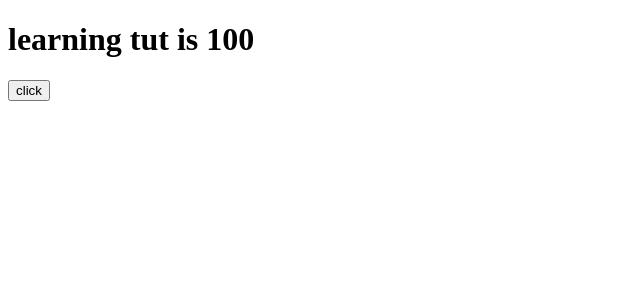
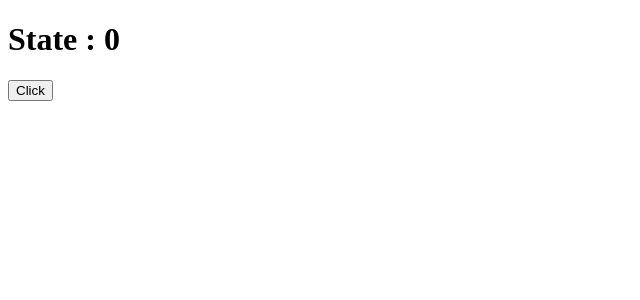
Before and after one commit to Meetawa/learn-react-js, a React (Create React App) app: page / in a window 1280 px wide. Shown: the top 300 px of the page, without its empty margins (0-640 px from the left). Built offline with nearby package versions, Linux system fonts and the light colour scheme.

Commit message:
update hooks

```diff
--- a/src/App.js
+++ b/src/App.js
@@ -1,9 +1,9 @@
 import React from "react";
-import StateComponents from "./components/hooks/state and usestate/StateComponents";
+import UseStateComponents from "./components/hooks/state and usestate/UseStateComponents";
 const App = () => {
   return (
     <>
-      <StateComponents />
+      <UseStateComponents />
     </>
   );
 };
--- /dev/null
+++ b/src/components/hooks/state and usestate/UseStateComponents.jsx
@@ -0,0 +1,24 @@
+/*
+    Rules of Hooks:
+    1.must be written inside function components.
+    2.must be import in component.
+    3.must be call at top level of component
+    4.cannot be Conditional
+*/
+import React from "react";
+import { useState } from "react";
+
+const UseStateComponents = () => {
+  const [count, setCount] = useState(0);
+  const Onupdate = () => {
+    setCount(count + 1);
+  };
+  return (
+    <div>
+      <h1>State : {count}</h1>
+      <button onClick={Onupdate}>Click </button>
+    </div>
+  );
+};
+
+export default UseStateComponents;
```
